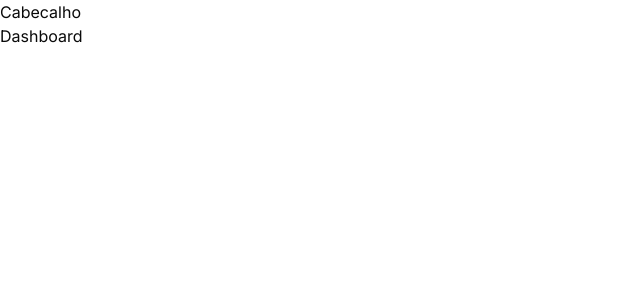
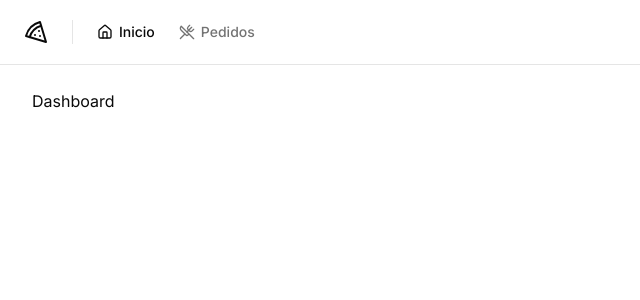
Before and after one commit to edusmpaio/pizza-shop, a React (Vite) app: page / in a window 1280 px wide. Shown: the top 300 px of the page, without its empty margins (0-640 px from the left). Built offline with nearby package versions, Linux system fonts and the light colour scheme.

Commit message:
feat: header default ui

```diff
--- a/package.json
+++ b/package.json
@@ -12,6 +12,7 @@
   "dependencies": {
     "@hookform/resolvers": "^3.4.2",
     "@radix-ui/react-label": "^2.0.2",
+    "@radix-ui/react-separator": "^1.0.3",
     "@radix-ui/react-slot": "^1.0.2",
     "class-variance-authority": "^0.7.0",
     "clsx": "^2.1.1",
--- /dev/null
+++ b/src/components/header.tsx
@@ -0,0 +1,27 @@
+import { Home, Pizza, UtensilsCrossed } from 'lucide-react'
+
+import { NavLink } from './nav-link'
+import { Separator } from './ui/separator'
+
+export function Header() {
+  return (
+    <div className="border-b">
+      <div className="flex h-16 items-center gap-6 px-6">
+        <Pizza className="size-6" />
+
+        <Separator orientation="vertical" className="h-6" />
+
+        <nav className="flex items-center space-x-4 lg:space-x-6">
+          <NavLink to="/">
+            <Home className="size-4" />
+            Inicio
+          </NavLink>
+          <NavLink to="/orders">
+            <UtensilsCrossed className="size-4" />
+            Pedidos
+          </NavLink>
+        </nav>
+      </div>
+    </div>
+  )
+}
--- /dev/null
+++ b/src/components/nav-link.tsx
@@ -0,0 +1,15 @@
+import { Link, LinkProps, useLocation } from 'react-router-dom'
+
+export interface NavLinkProps extends LinkProps {}
+
+export function NavLink(props: NavLinkProps) {
+  const { pathname } = useLocation()
+
+  return (
+    <Link
+      data-current={pathname === props.to}
+      className="flex items-center gap-1.5 text-sm font-medium text-muted-foreground hover:text-foreground data-[current=true]:text-foreground"
+      {...props}
+    />
+  )
+}
--- /dev/null
+++ b/src/components/ui/separator.tsx
@@ -0,0 +1,29 @@
+import * as React from "react"
+import * as SeparatorPrimitive from "@radix-ui/react-separator"
+
+import { cn } from "@/lib/utils"
+
+const Separator = React.forwardRef<
+  React.ElementRef<typeof SeparatorPrimitive.Root>,
+  React.ComponentPropsWithoutRef<typeof SeparatorPrimitive.Root>
+>(
+  (
+    { className, orientation = "horizontal", decorative = true, ...props },
+    ref
+  ) => (
+    <SeparatorPrimitive.Root
+      ref={ref}
+      decorative={decorative}
+      orientation={orientation}
+      className={cn(
+        "shrink-0 bg-border",
+        orientation === "horizontal" ? "h-[1px] w-full" : "h-full w-[1px]",
+        className
+      )}
+      {...props}
+    />
+  )
+)
+Separator.displayName = SeparatorPrimitive.Root.displayName
+
+export { Separator }
--- a/src/pages/_layouts/app.tsx
+++ b/src/pages/_layouts/app.tsx
@@ -1,11 +1,13 @@
 import { Outlet } from 'react-router-dom'
+
+import { Header } from '@/components/header'
 
 export function AppLayout() {
   return (
-    <div>
-      <h1>Cabecalho</h1>
+    <div className="flex min-h-screen flex-col antialiased">
+      <Header />
 
-      <div>
+      <div className="flex flex-1 flex-col gap-4 p-8 pt-6">
         <Outlet />
       </div>
     </div>
--- a/src/pages/_layouts/auth.tsx
+++ b/src/pages/_layouts/auth.tsx
@@ -3,7 +3,7 @@ import { Outlet } from 'react-router-dom'
 
 export function AuthLayout() {
   return (
-    <div className="grid min-h-screen grid-cols-2 ">
+    <div className="grid min-h-screen grid-cols-2 antialiased">
       <div className="flex h-full flex-col justify-between border-r border-foreground/5 bg-muted p-10 text-muted-foreground">
         <div className="flex items-center gap-3 text-lg text-foreground">
           <Pizza className="h-5 w-5" />
--- a/src/pages/auth/sign-up.tsx
+++ b/src/pages/auth/sign-up.tsx
@@ -29,7 +29,6 @@ export function SignUp() {
   async function handleSignUp(data: SignUpForm) {
     try {
       await new Promise((resolve) => setTimeout(resolve, 2000))
-      console.log(data)
 
       toast.success('Restaurante cadastrado com sucesso.', {
         action: {
```
Also changed, not shown: 1 other file (tests, documents, lock files or other folders).
